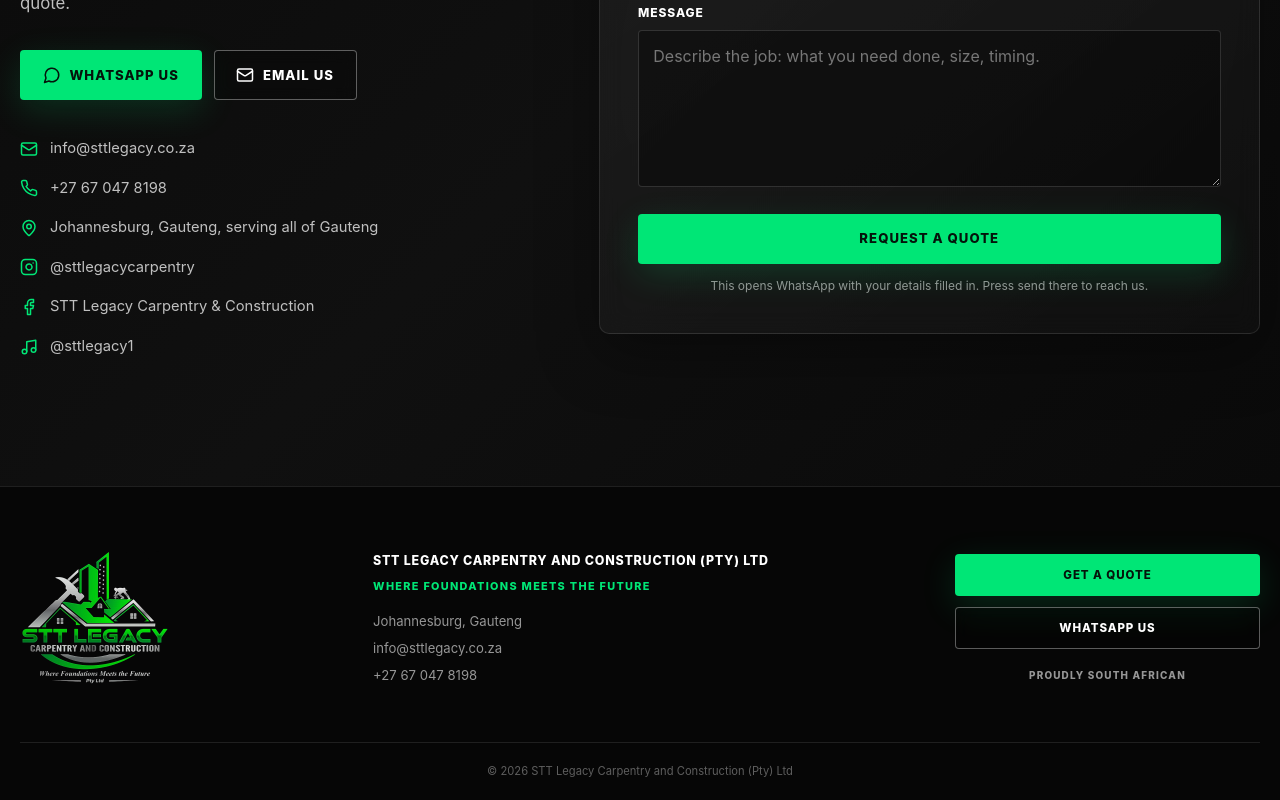
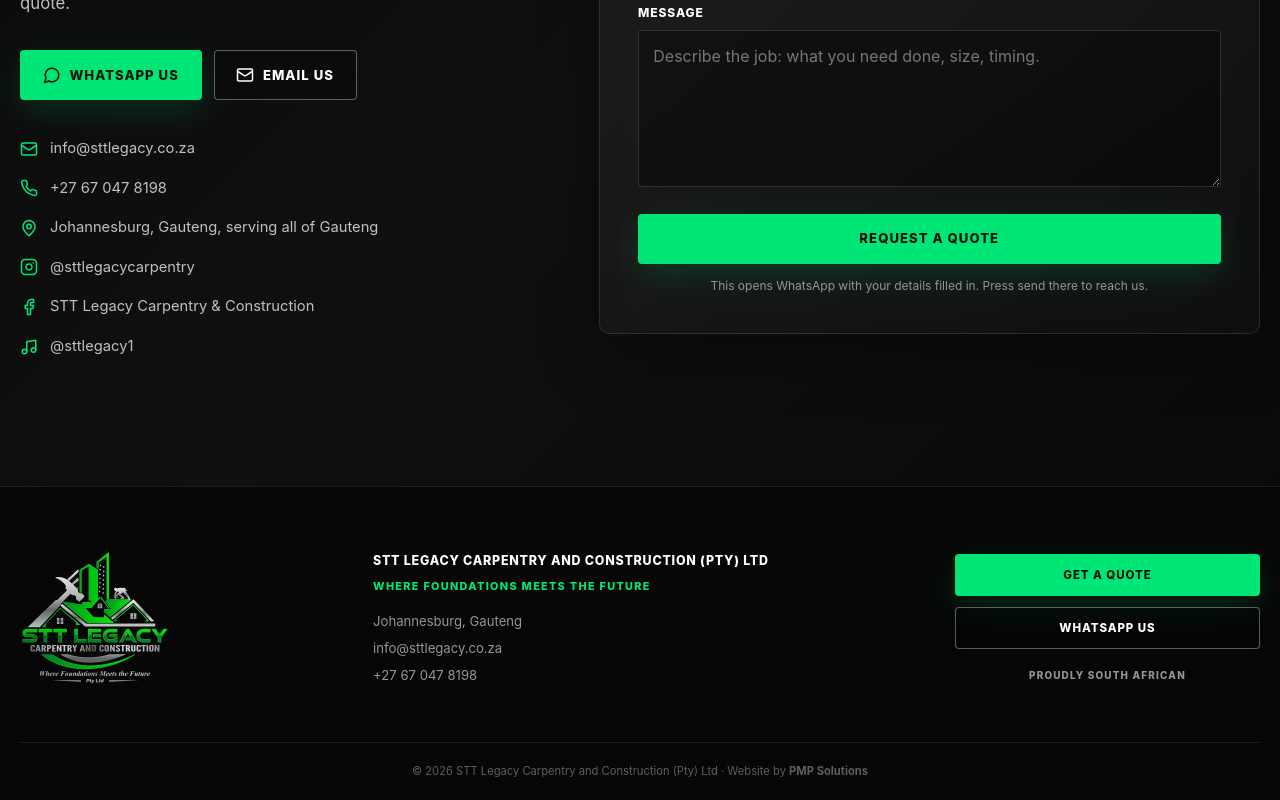
Before and after one commit to SetatiPhillipine/stt-legacy-website, a React (Vite) app: page / in a window 1280 px wide. Shown: the part 2978-3778 px from the top of the page. Built offline with nearby package versions, Linux system fonts and the light colour scheme.

Commit message:
add PMP Solutions credit in footer

```diff
--- a/src/components/Footer.jsx
+++ b/src/components/Footer.jsx
@@ -27,6 +27,9 @@
       </div>
       <div className="container footer__legal">
         &copy; {COMPANY.founded} STT Legacy Carpentry and Construction (Pty) Ltd
+        <span className="footer__credit">
+          {' '}&middot; Website by <strong>PMP Solutions</strong>
+        </span>
       </div>
     </footer>
   )
```
